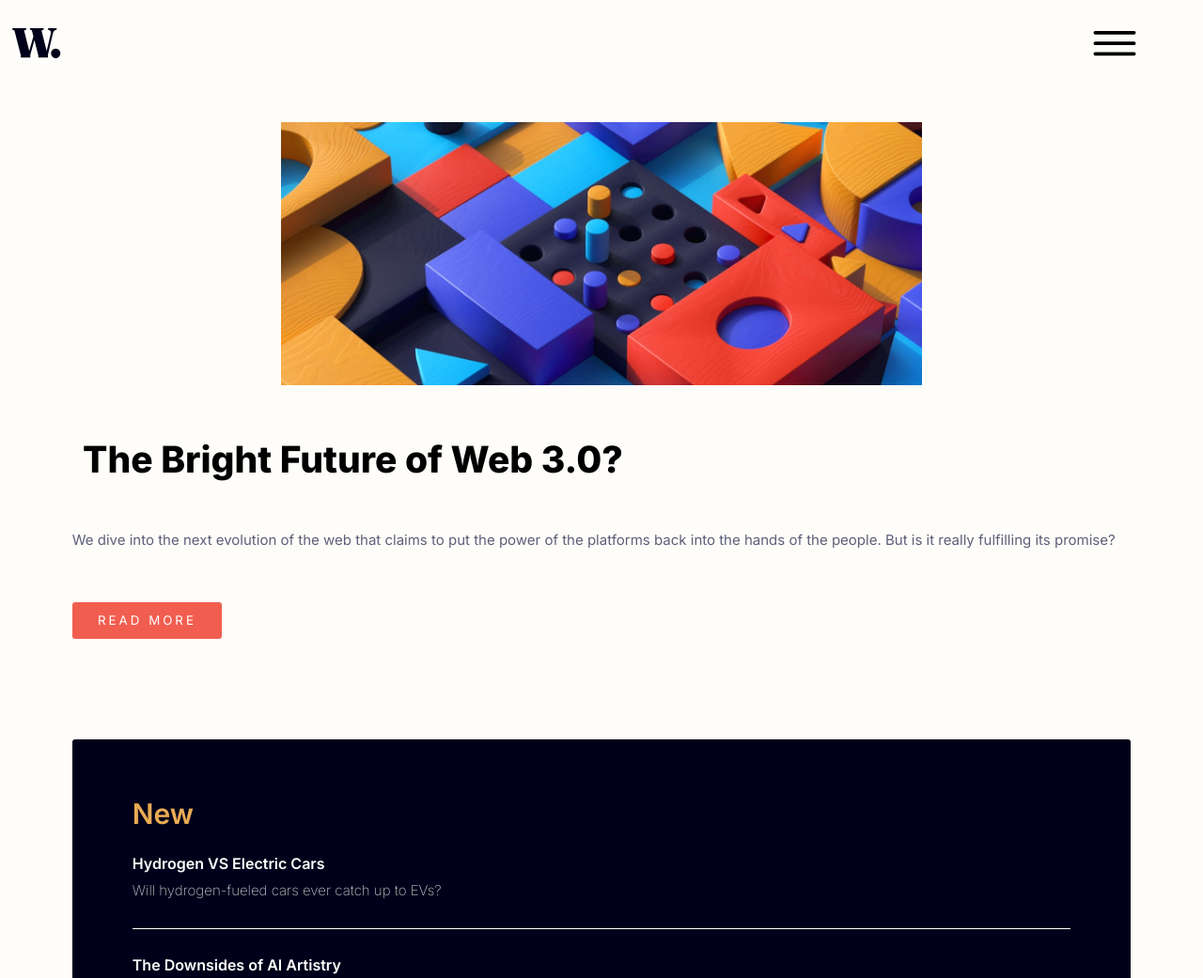
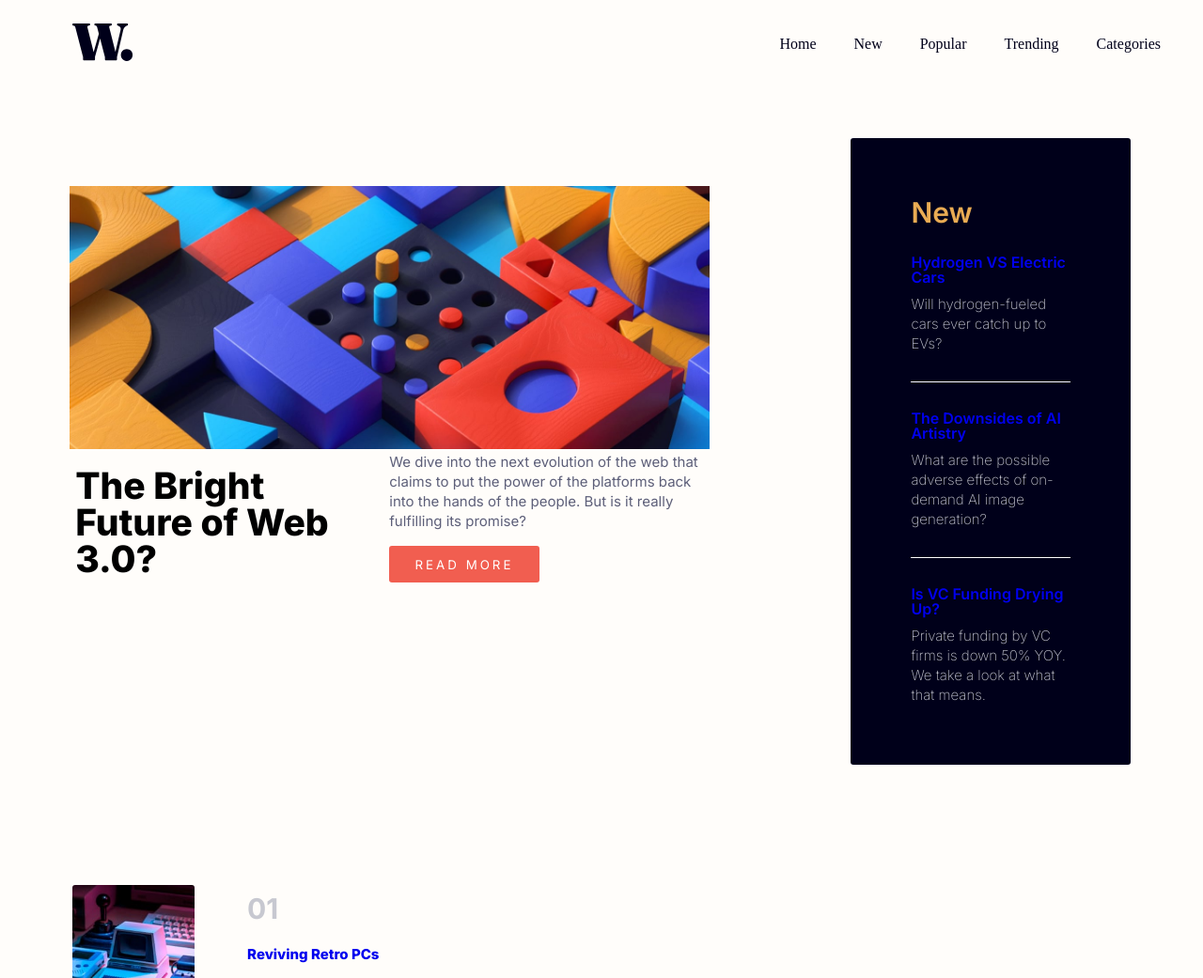
Before and after one commit to J-Wil21/news-homepage, a plain HTML site: page index.html in a window 1280 px wide. Shown: the top 1041 px of the page at 94% size. Drawn offline with nearby package versions, Linux system fonts and the light colour scheme.

Commit message:
finished nav
finished nav for desktop

```diff
--- a/css/styles.css
+++ b/css/styles.css
@@ -5,6 +5,10 @@
 
 body {
     background-color: hsl(36, 100%, 99%);
+}
+
+a {
+    text-decoration: none;
 }
 
 /* header (with logo)*/
@@ -28,6 +32,10 @@ body {
     top: 0;
     right: 5vw;
     color: #000;
+}
+
+#desktop-menu {
+    display: none;
 }
 
 /*Nav bar */
@@ -59,7 +67,6 @@ body {
 }
 
 .offcanvas-flex-nav li a {
-    text-decoration: none;
     color: #000;
     font-weight: 400;
 }
@@ -160,7 +167,7 @@ h3:nth-of-type(1n+2) {
     padding-top: 30px;
 }
 
-aside>p {
+aside p {
     color: hsl(233, 8%, 79%);
     font-weight: 200;
 }
@@ -199,3 +206,74 @@ article {
 article>p {
     line-height: 1.7;
 }
+
+@media (min-width: 1000px) {
+
+    /* header (with logo)*/
+    /*desktop Nav bar */
+    .logo {
+        display: none;
+    }
+
+    .menu-btn {
+        display: none;
+    }
+
+    #desktop-menu {
+        display: flex;
+        flex-direction: row;
+        justify-content: space-between;
+        align-items: center;
+        padding-top: 25px;
+        padding-left: 6%;
+        text-decoration: none;
+    }
+
+    .flex-menu {
+        display: flex;
+        flex-direction: row;
+        justify-content: space-evenly;
+        padding: 0 25px;
+    }
+
+    .flex-menu li a {
+        color: hsl(240, 100%, 5%);
+        padding: 10px 20px;
+        transition: all .3s ease;
+    }
+
+    .flex-menu li a:hover {
+        color: hsl(5, 85%, 63%);
+        background-color: hsla(240, 100%, 5%, 0.164);
+        border-radius: 15px;
+        padding: 10px 20px;
+        transition: all .3s ease;
+    }
+
+    /*main article*/
+
+    .main-flex {
+        display: flex;
+    }
+
+    .mb-flex {
+        display: grid;
+        grid-template-columns: repeat(2, 1fr);
+        grid-template-rows: repeat(2, 1fr);
+        grid-column-gap: 0px;
+        grid-row-gap: 0px;
+    }
+
+    .div1 {
+        grid-area: 1 / 1 / 2 / 3;
+    }
+
+    .div2 {
+        grid-area: 2 / 1 / 3 / 2;
+    }
+
+    .div3 {
+        grid-area: 2 / 2 / 3 / 3;
+    }
+
+}
--- a/index.html
+++ b/index.html
@@ -31,14 +31,28 @@
 
 <body>
   <!--Header section-->
-  <header class="nav-bar">
-    <div>
-      <a href="#"><img src="images/logo.svg" class="logo"></a>
+  <header>
+
+    <div id="desktop-menu">
+      <div id="desktop-logo">
+        <a href="#"><img src="images/logo.svg" id="desktop-logo"></a>
+      </div>
+      <div>
+        <ul class="flex-menu">
+          <li><a href="#">Home</a></li>
+          <li><a href="#">New</a></li>
+          <li><a href="#">Popular</a></li>
+          <li><a href="#">Trending</a></li>
+          <li><a href="#">Categories</a></li>
+        </ul>
+      </div>
     </div>
 
-    <nav>
+    <nav class="nav-bar">
+      <div>
+        <a href="#"><img src="images/logo.svg" class="logo"></a>
+      </div>
       <a class="open-btn" href="#">
-
         <ion-icon class="menu-btn" name="menu-outline"></ion-icon>
       </a>
       <!--mobile offcanvas div-->
@@ -58,33 +72,36 @@
   </header>
   <!--main content-->
   <main>
-    <div>
+    <div class="main-flex">
       <section class="mb-flex">
-        <div class="img">
+        <div class="img div1">
           <picture>
-            <source srcset="images/img-desktop.jpg" media="(orientation: landscape)">
+            <source srcset="images/img-desktop.jpg" media="(min-width: 500px)">
             <img class="mb-image" src="images/img-mobile.jpg" alt="Web 3 and all of it's complexities"
               media="(orientation: portrait)">
 
           </picture>
         </div>
+        <div class="div2">
+          <h1>The Bright Future of Web 3.0?</h1>
+        </div>
+        <div clas="div3">
+          <p>We dive into the next evolution of the web that claims to put the power of the platforms back into the
+            hands
+            of
+            the people. But is it really fulfilling its promise?</p>
 
-        <h1>The Bright Future of Web 3.0?</h1>
-
-        <p>We dive into the next evolution of the web that claims to put the power of the platforms back into the hands
-          of
-          the people. But is it really fulfilling its promise?</p>
-
-        <button>Read more</button>
+          <button>Read more</button>
+        </div>
       </section>
       <!--side articles-->
       <aside>
         <h2>New</h2>
-        <h3>Hydrogen VS Electric Cars</h3>
+        <h3><a href="#">Hydrogen VS Electric Cars</a></h3>
         <p>Will hydrogen-fueled cars ever catch up to EVs?</p>
-        <h3>The Downsides of AI Artistry</h3>
+        <h3><a href="#">The Downsides of AI Artistry</a></h3>
         <p>What are the possible adverse effects of on-demand AI image generation?</p>
-        <h3>Is VC Funding Drying Up?</h3>
+        <h3><a href="#">Is VC Funding Drying Up?</a></h3>
         <p>Private funding by VC firms is down 50% YOY. We take a look at what that means.</p>
       </aside>
     </div>
@@ -93,18 +110,21 @@
       <article>
         <img class="article-img" src="images/image-retro-pcs.jpg">
         <p><span class="num">01</span>
-          <span class="article-bold">Reviving Retro PCs</span> What happens when old PCs are given modern upgrades?
+          <span class="article-bold"><a href="#">Reviving Retro PCs</a></span> What happens when old PCs are given
+          modern upgrades?
         </p>
       </article>
       <article>
         <img class="article-img" src="images/image-top-laptops.jpg">
         <p><span class="num">02</span>
-          <span class="article-bold">Top 10 Laptops of 2022</span> Our best picks for various needs and budgets.
+          <span class="article-bold"><a href="#">Top 10 Laptops of 2022</a></span> Our best picks for various needs and
+          budgets.
         </p>
       </article>
       <article>
         <img class="article-img" src="images/image-gaming-growth.jpg">
-        <p><span class="num">03</span> <span class="article-bold">The Growth of Gaming</span> How the pandemic has
+        <p><span class="num">03</span> <span class="article-bold"><a href="#">The Growth of Gaming</a></span> How the
+          pandemic has
           sparked fresh opportunities.</p>
       </article>
     </div>
```
